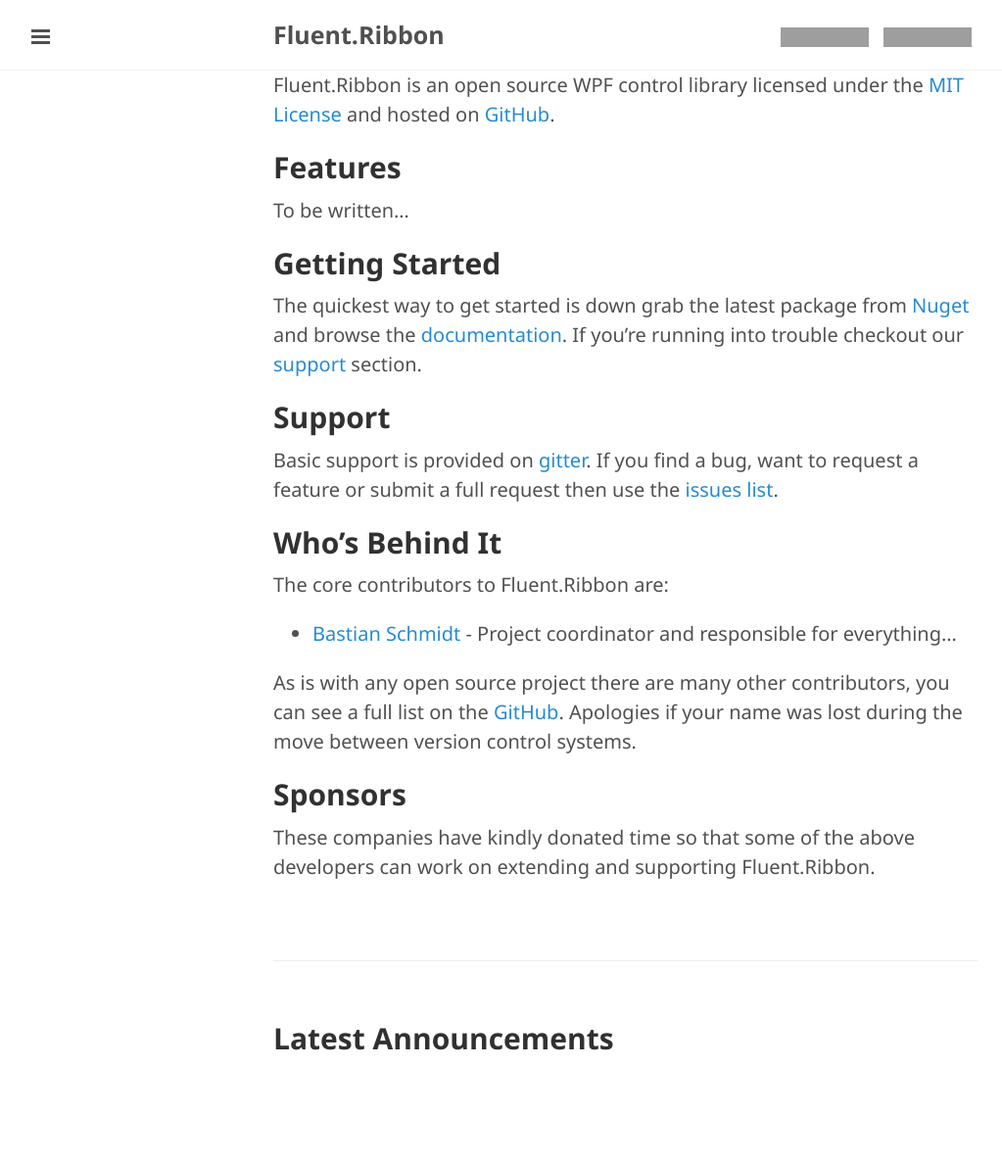
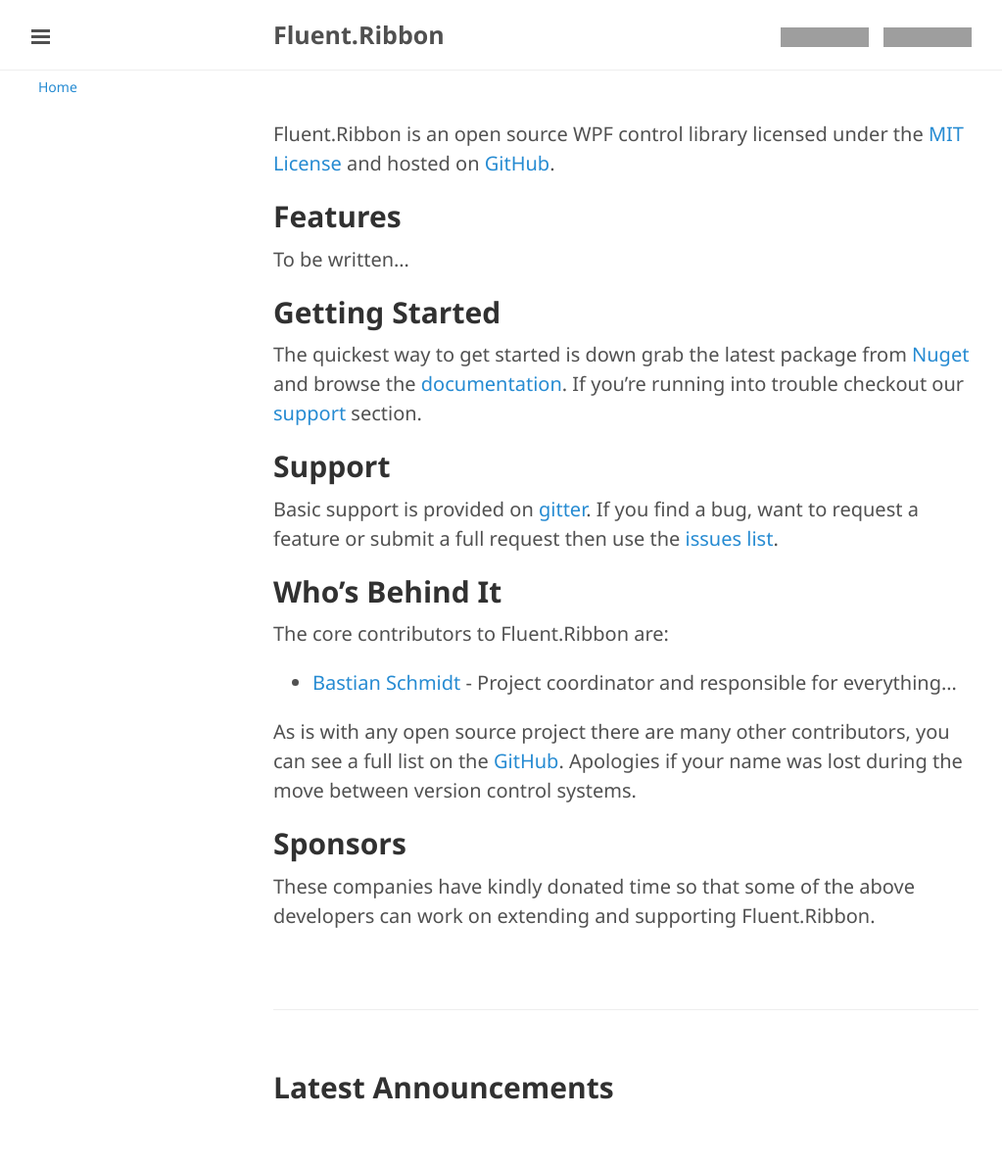
Before and after one commit to fluentribbon/fluentribbon.github.io, a Jekyll site: the page built from index.md, in a window 1280 px wide. Shown: the whole page at 98% size, without its empty margins (1-1024 px from the left). Built offline with Jekyll 4.4.1, drawn with Linux system fonts in a browser that asks for light colours; before the commit the page ends 1138 px from its top, so only the background shows below that; grey boxes are pictures that could not be loaded.

Commit message:
Adding breadcrumb

```diff
--- a/_includes/head.html
+++ b/_includes/head.html
@@ -18,6 +18,7 @@
   <link rel="stylesheet" href="/public/css/syntax.css">
   <link rel="stylesheet" href="/public/css/lanyon.css">
   <link rel="stylesheet" href="/public/css/obsidian.css">
+  <link rel="stylesheet" href="/public/css/breadcrumb.css">
 
   <!-- Icons -->
   <link rel="shortcut icon" href="/public/favicon.ico">
--- a/_layouts/default.html
+++ b/_layouts/default.html
@@ -26,6 +26,19 @@
         </div>
       </div>
 
+    <ol class="breadcrumb" role="menubar" aria-label="breadcrumb">
+        <li><a href="/">Home</a></li>
+        {% assign crumbs = page.url | replace:site.url,'' | replace:'/index.html','' | split: '/' %}
+        {% if crumbs.size > 1 %}
+            {% for crumb in crumbs offset: 1 %}
+                {% assign currentTitle = crumb | capitalize | replace:'-',' ' | remove:'.html' %}
+                <li>
+                    <a href="{% assign crumb_limit = forloop.index | plus: 1 %}{% for crumb in crumbs limit: crumb_limit %}{{ crumb | append: '/' }}{% endfor %}">{{ currentTitle }}</a>
+                </li>
+            {% endfor %}
+        {% endif %}
+    </ol>
+
       <div class="container content">
         {{ content }}
       </div>
--- /dev/null
+++ b/public/css/breadcrumb.css
@@ -0,0 +1,11 @@
+.breadcrumb {  list-style: none; }
+
+.breadcrumb > li { display: inline-block; }
+
+.breadcrumb > li + li:before { padding: 0 5px; }
+
+.breadcrumb { border: 0px; display: block; }
+
+.breadcrumb li { font-size: 14px; }
+
+.breadcrumb > li + li:before { content: "\003E\00a0"; }
```
